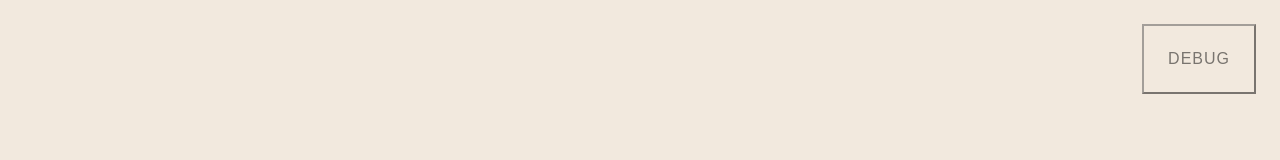
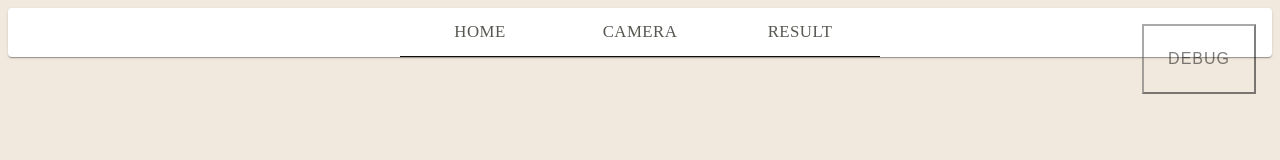
Before and after one commit to MSBT-2021-Silicon-Valley-Internship/Helmet-Detection, a React (Create React App) app in the folder client/: page / in a window 1280 px wide. Shown: the top 160 px of the page. Built offline with nearby package versions, Linux system fonts and the light colour scheme.

Commit message:
[ADD] navigation bar 추가

```diff
--- a/client/src/pages/Camera/Camera.js
+++ b/client/src/pages/Camera/Camera.js
@@ -5,11 +5,11 @@ import Backdrop from "@material-ui/core/Backdrop";
 import CircularProgress from "@material-ui/core/CircularProgress";
 import Grid from "@material-ui/core/Grid";
 import { makeStyles } from "@material-ui/core/styles";
-import Container from "@material-ui/core/Container";
 import Paper from "@material-ui/core/Paper";
 import Fab from "@material-ui/core/Fab";
-import Button from "@material-ui/core/Button";
+
 import "./Camera.css";
+import Navigation from "../Navigation/Navigation";
 
 function toScreenshot(e) {
   e.target.setAttribute("src", "https://source.unsplash.com/LYK3ksSQyeo");
@@ -168,6 +168,7 @@ class Camera extends Component {
 
     return (
       <div>
+        <Navigation />
         <div className="header">
           <h1>Capture & Upload</h1>
           <h2>
--- a/client/src/pages/Home/Home.js
+++ b/client/src/pages/Home/Home.js
@@ -5,10 +5,12 @@ import { ClickButton } from "./ClickButton.js";
 import { HorizontalLabelPositionBelowStepper } from "./Stepper";
 import "./Home.css";
 import "./ClickButton.scss";
+import Navigation from "../Navigation/Navigation.js";
 
 const Home = () => {
   return (
     <div>
+      <Navigation />
       <div id="start-page">
         <img
           src="https://img.icons8.com/ios/150/000000/bicycle-helmet.png"
--- /dev/null
+++ b/client/src/pages/Navigation/Navigation.js
@@ -0,0 +1,47 @@
+import React from "react";
+import { makeStyles } from "@material-ui/core/styles";
+import Paper from "@material-ui/core/Paper";
+import Tabs from "@material-ui/core/Tabs";
+import Tab from "@material-ui/core/Tab";
+import { Link } from "react-router-dom";
+
+const useStyles = makeStyles({
+  root: {
+    flexGrow: 1,
+  },
+  tabs: {
+    fontSize: "70%",
+    fontFamily: "Century Gothic",
+  },
+});
+
+export default function Navigation() {
+  const classes = useStyles();
+  const [value, setValue] = React.useState(0);
+
+  const handleChange = (event, newValue) => {
+    setValue(newValue);
+  };
+
+  return (
+    <Paper className={classes.root}>
+      <Tabs
+        value={value}
+        onChange={handleChange}
+        indicatorColor="default"
+        textColor="default"
+        centered
+      >
+        <Link to={"/"}>
+          <Tab className={classes.tabs} label="Home" />
+        </Link>
+        <Link to={"/camera"}>
+          <Tab className={classes.tabs} label="Camera" />
+        </Link>
+        <Link to={"/result"}>
+          <Tab className={classes.tabs} label="Result" />
+        </Link>
+      </Tabs>
+    </Paper>
+  );
+}
--- a/client/src/pages/Result/Result.js
+++ b/client/src/pages/Result/Result.js
@@ -9,22 +9,22 @@ import Dialog from "@material-ui/core/Dialog";
 import DialogActions from "@material-ui/core/DialogActions";
 import DialogContent from "@material-ui/core/DialogContent";
 import DialogContentText from "@material-ui/core/DialogContentText";
-import DialogTitle from "@material-ui/core/DialogTitle"
+import DialogTitle from "@material-ui/core/DialogTitle";
 
 import ReactJson from "react-json-view";
 import "./Result.css";
 import { Button } from "@material-ui/core";
+import Navigation from "../Navigation/Navigation";
 
 class Result extends Component {
   constructor(props) {
     super(props);
     this.state = {
       result: null,
-      isSuccess:true,
-      imgSrc: '',
+      isSuccess: true,
+      imgSrc: "",
     };
   }
-
 
   //jsonresult : temp
   componentDidMount = () => {
@@ -32,13 +32,12 @@ class Result extends Component {
     const options = {
       method: "get",
     };
-    fetch(url, options)
-    .then(res =>{
-      console.log(res)
-      this.setState({isresult:true})
-      console.log(this.state.isresult)
-    })
-  }
+    fetch(url, options).then((res) => {
+      console.log(res);
+      this.setState({ isresult: true });
+      console.log(this.state.isresult);
+    });
+  };
 
   render() {
     const { result, imgSrc } = this.state;
@@ -67,12 +66,13 @@ class Result extends Component {
 
     //fetch get json example
     const testChange = () => {
-      this.setState({isSuccess:!this.state.isSuccess});
-    }
-
-
+      this.setState({ isSuccess: !this.state.isSuccess });
+    };
 
     return (
+      <div>
+        <Navigation />
+
         <Container
           id="result-page"
           maxWidth="sm"
@@ -80,31 +80,37 @@ class Result extends Component {
           className={useStyles.root}
         >
           <h1>Result</h1>
-        <br></br><br></br>
-        {this.state.isSuccess?(
+          <br></br>
+          <br></br>
+          {this.state.isSuccess ? (
             <Alert className={useStyles.alert} severity="success">
               <AlertTitle>Success</AlertTitle>
               헬멧 인식에 성공했습니다! —{" "}
               <Link to="/">
                 <strong>Home으로 돌아가기</strong>
               </Link>
-        </Alert>):(<Alert className={useStyles.alert} severity="error">
+            </Alert>
+          ) : (
+            <Alert className={useStyles.alert} severity="error">
               <AlertTitle>FAIL</AlertTitle>
               헬멧 인식에 실패했습니다! —{" "}
               <Link to="/">
                 <strong>Home으로 돌아가기</strong>
               </Link>
-        </Alert>)
-      }
-      <Button onClick = {testChange} color="secondary">suc/fail test</Button>
+            </Alert>
+          )}
+          <Button onClick={testChange} color="secondary">
+            suc/fail test
+          </Button>
 
           <div>
             <h2>Result</h2>
             {result && <ReactJson src={result} />}
-          <br/>
-          <br/>
+            <br />
+            <br />
           </div>
         </Container>
+      </div>
     );
   }
 }
```
Also changed, not shown: client/src/pages/Camera/Camera.css (line endings or trailing spaces). Lines whose indentation alone changed are shown as unchanged.
